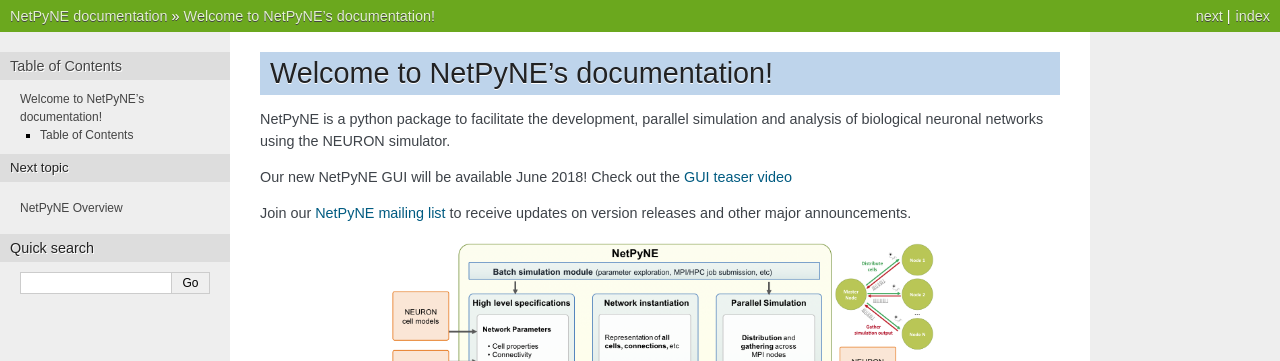
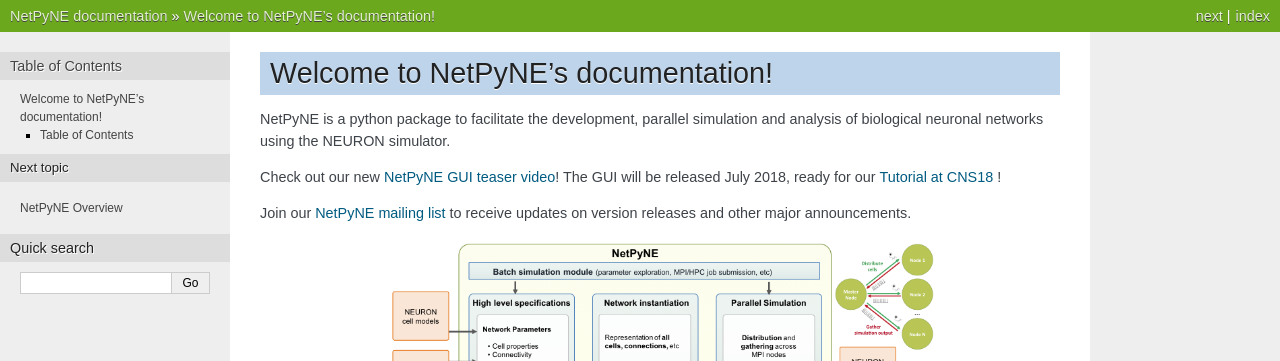
Before and after one commit to suny-downstate-medical-center/netpyne, a Sphinx documentation site: the page built from doc/source/index.rst, in a window 1280 px wide. Shown: the top 361 px of the page. Built offline with Sphinx 7.4.7, drawn with Linux system fonts in a browser that asks for light colours.

Commit message:
add gui video to web

```diff
--- a/doc/source/index.rst
+++ b/doc/source/index.rst
@@ -8,7 +8,7 @@
 
 NetPyNE is a python package to facilitate the development, parallel simulation and analysis of biological neuronal networks using the NEURON simulator.
 
-Our new NetPyNE GUI will be available June 2018! Check out the `GUI teaser video <https://www.youtube.com/watch?v=Y8Aow9zwu3E>`_
+Check out our new `NetPyNE GUI teaser video <https://www.youtube.com/watch?v=Y8Aow9zwu3E>`_! The GUI will be released July 2018, ready for our `Tutorial at CNS18 <http://www.cnsorg.org/cns-2018-tutorials#T2>`_ !
 
 Join our `NetPyNE mailing list <https://groups.google.com/forum/#!forum/netpyne-mailing>`_ to receive updates on version releases and other major announcements.
 
```
